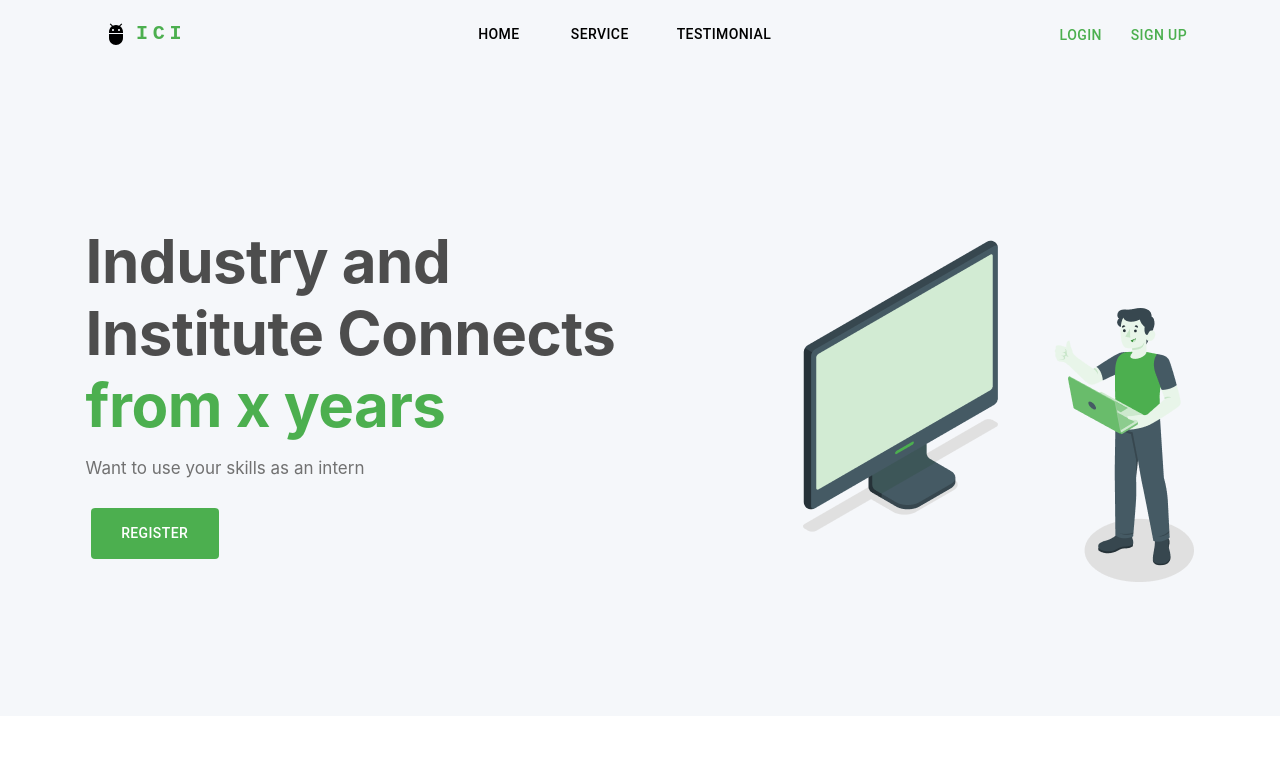
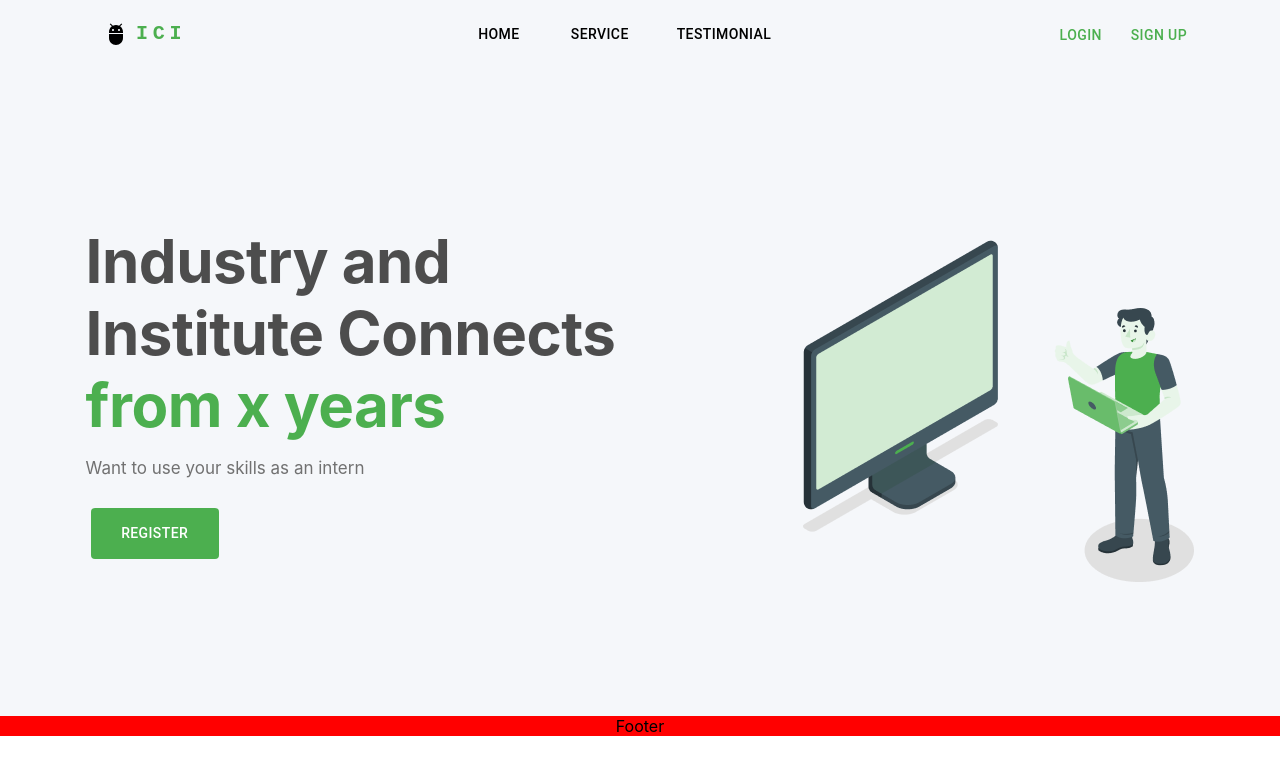
Before and after one commit to matrolat/IconnectI, a React (Create React App) app in the folder client/: page / in a window 1280 px wide. Shown: the top 774 px of the page. Built offline with nearby package versions, Linux system fonts and the light colour scheme.

Commit message:
Footer Template

```diff
--- a/client/src/App.js
+++ b/client/src/App.js
@@ -1,16 +1,17 @@
 import Navbar from './Pages/Home/Navbar'
 import "./App.css";
 import { Router, Routes, Route, Link } from "react-router-dom";
-import { Home } from './Pages/Home/Home';
+import {  Landing } from './Pages/Home/Landing';
+import Home from './Pages/Home/Home';
 function App() {
   return (
 
       <div className="App">
 
         <Navbar />
-          <Home />
+          {/* <Home /> */}
         <Routes>
-          {/* <Route path="/" element={<AllProducts/>} /> */}
+          <Route path="/" element={<Home/>} />
           {/* <Route path="/addproducts" element={<AddProducts/>} />
           <Route path="/editproducts/:id" exact={true} element={<EditProducts/>} /> */}
 
--- /dev/null
+++ b/client/src/Pages/Home/Footer.jsx
@@ -0,0 +1,22 @@
+import React from 'react'
+import { makeStyles } from '@material-ui/core/styles';
+
+
+const useStyles = makeStyles((theme) => ({
+
+    container: {
+      backgroundColor:"red"
+    },
+
+  }));
+
+const Footer = () => {
+
+  const classes = useStyles();
+
+  return (
+    <div className={classes.container}>Footer</div>
+  )
+}
+
+export default Footer;
--- a/client/src/Pages/Home/Home.jsx
+++ b/client/src/Pages/Home/Home.jsx
@@ -1,118 +1,11 @@
 import React from 'react'
-import Box from "@mui/material/Box";
-import Toolbar from "@mui/material/Toolbar";
-import Container from "@mui/material/Container";
-import { styled,Button } from "@mui/material";
-import logo from '../../Assets/landingLogo.png'
-import { makeStyles } from '@material-ui/core/styles';
-import Typography from "@mui/material/Typography";
-
-
-
-const StyledBox = styled(Box)`
-    height:  647px;
-    background-color:#F5F7FA;
-`
-const LoginButton = styled(Button)`
-
-
-  display: block;
-  margin:2px 5px 0px 5px;
-    height:51px;
-    width:128px;
-    color:white;
-
-    background: #4CAF4F;
-
-`
-
-const useStyles = makeStyles((theme) => ({
-
-    content: {
-      flexGrow: 1,
-      padding: theme.spacing(3),
-      display: 'flex',
-      flexDirection: 'column',
-      minHeight: `calc(100vh - ${theme.mixins.toolbar.minHeight}px)`, // Subtracting the height of the toolbar
-    },
-    left:{
-        width:"45%",
-        // backgroundColor:"blue",
-        textAlign:"left",
-
-    },
-    right:{
-        width:"45%",
-        // backgroundColor:"pink",
-        display:"flex",
-        justifyContent:"flex-end"
-    },
-    landingImg:{
-        height:407,
-        width:391
-    }
-
-  }));
-
-export const Home = () => {
-
-    const classes = useStyles();
-
+import { Landing } from './Landing'
+import Footer from './Footer'
+export default function Home() {
   return (
-    <StyledBox maxWidth="xl" sx={{display:"flex",alignItems:"center"}}>
-        <Container maxWidth="xl">
-        <Toolbar disableGutters sx={{display:"flex",justifyContent:"center",alignItems:'center'}}>
-
-            <div className={classes.left}>
-            <Typography
-            variant="h2"
-            sx={{
-              fontFamily: "Inter",
-              fontWeight: 700,
-            //   letterSpacing: ".3rem",
-              color: "#4D4D4D",
-              textDecoration: "none",
-            }}
-          >
-            Industry and</Typography>
-
-
-            <Typography
-            variant="h2"
-            sx={{
-              fontFamily: "Inter",
-              fontWeight: 700,
-            //   letterSpacing: ".3rem",
-              color: "#4D4D4D",
-              textDecoration: "none",
-            }}
-          >Institute Connects</Typography>
-
-
-                <Typography
-            variant="h2"
-            sx={{
-              fontFamily: "Inter",
-              fontWeight: 700,
-            //   letterSpacing: ".3rem",
-              color: "#4CAF4F",
-              textDecoration: "none",
-            }}
-          >from x years</Typography>
-
-                <p style={{color:"#717171",fontSize:17,marginBottom:30}}>Want to use your skills as an intern</p>
-                <LoginButton
-                    key="Login"
-                    >
-                Register
-                </LoginButton>
-            </div>
-            <div className={classes.right}>
-                <img src={logo} alt="" className={classes.landingImg} />
-            </div>
-
-        </Toolbar>
-        </Container>
-    </StyledBox>
+    <div>
+        <Landing />
+        <Footer />
+    </div>
   )
 }
--- /dev/null
+++ b/client/src/Pages/Home/Landing.jsx
@@ -0,0 +1,118 @@
+import React from 'react'
+import Box from "@mui/material/Box";
+import Toolbar from "@mui/material/Toolbar";
+import Container from "@mui/material/Container";
+import { styled,Button } from "@mui/material";
+import logo from '../../Assets/landingLogo.png'
+import { makeStyles } from '@material-ui/core/styles';
+import Typography from "@mui/material/Typography";
+
+
+
+const StyledBox = styled(Box)`
+    height:  647px;
+    background-color:#F5F7FA;
+`
+const LoginButton = styled(Button)`
+
+
+  display: block;
+  margin:2px 5px 0px 5px;
+    height:51px;
+    width:128px;
+    color:white;
+
+    background: #4CAF4F;
+
+`
+
+const useStyles = makeStyles((theme) => ({
+
+    content: {
+      flexGrow: 1,
+      padding: theme.spacing(3),
+      display: 'flex',
+      flexDirection: 'column',
+      minHeight: `calc(100vh - ${theme.mixins.toolbar.minHeight}px)`, // Subtracting the height of the toolbar
+    },
+    left:{
+        width:"45%",
+        // backgroundColor:"blue",
+        textAlign:"left",
+
+    },
+    right:{
+        width:"45%",
+        // backgroundColor:"pink",
+        display:"flex",
+        justifyContent:"flex-end"
+    },
+    landingImg:{
+        height:407,
+        width:391
+    }
+
+  }));
+
+export const Landing = () => {
+
+    const classes = useStyles();
+
+  return (
+    <StyledBox maxWidth="xl" sx={{display:"flex",alignItems:"center"}}>
+        <Container maxWidth="xl">
+        <Toolbar disableGutters sx={{display:"flex",justifyContent:"center",alignItems:'center'}}>
+
+            <div className={classes.left}>
+            <Typography
+            variant="h2"
+            sx={{
+              fontFamily: "Inter",
+              fontWeight: 700,
+            //   letterSpacing: ".3rem",
+              color: "#4D4D4D",
+              textDecoration: "none",
+            }}
+          >
+            Industry and</Typography>
+
+
+            <Typography
+            variant="h2"
+            sx={{
+              fontFamily: "Inter",
+              fontWeight: 700,
+            //   letterSpacing: ".3rem",
+              color: "#4D4D4D",
+              textDecoration: "none",
+            }}
+          >Institute Connects</Typography>
+
+
+                <Typography
+            variant="h2"
+            sx={{
+              fontFamily: "Inter",
+              fontWeight: 700,
+            //   letterSpacing: ".3rem",
+              color: "#4CAF4F",
+              textDecoration: "none",
+            }}
+          >from x years</Typography>
+
+                <p style={{color:"#717171",fontSize:17,marginBottom:30}}>Want to use your skills as an intern</p>
+                <LoginButton
+                    key="Login"
+                    >
+                Register
+                </LoginButton>
+            </div>
+            <div className={classes.right}>
+                <img src={logo} alt="" className={classes.landingImg} />
+            </div>
+
+        </Toolbar>
+        </Container>
+    </StyledBox>
+  )
+}
```
